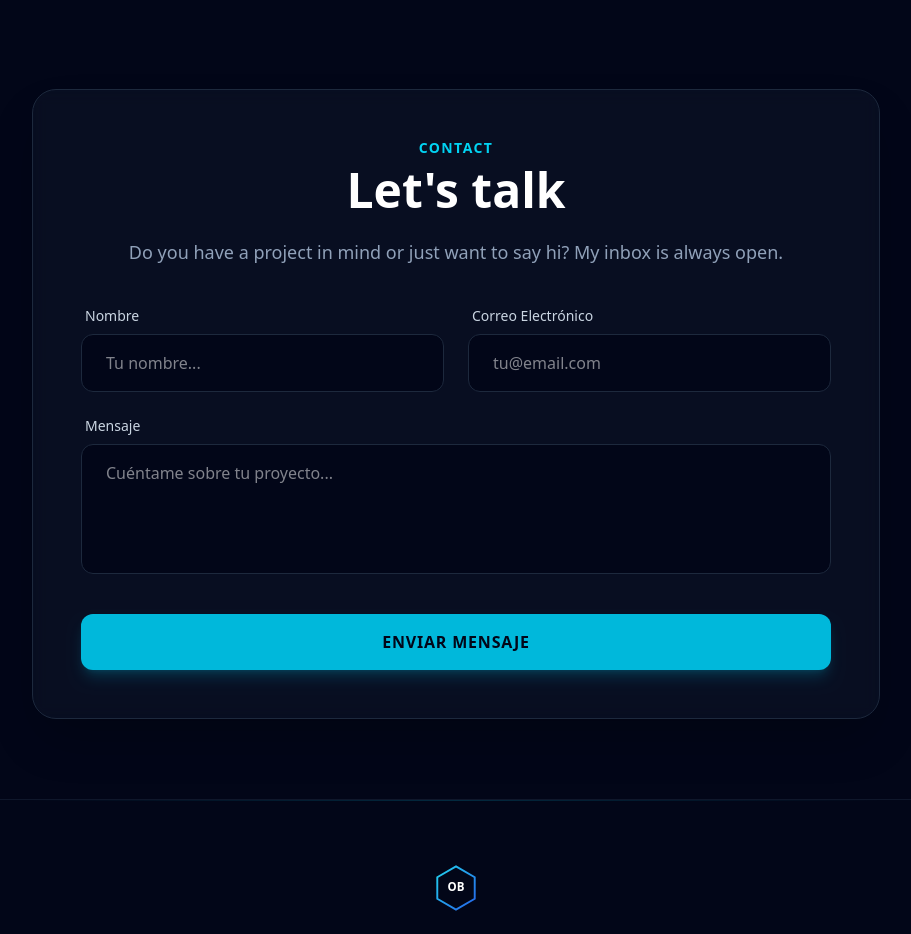
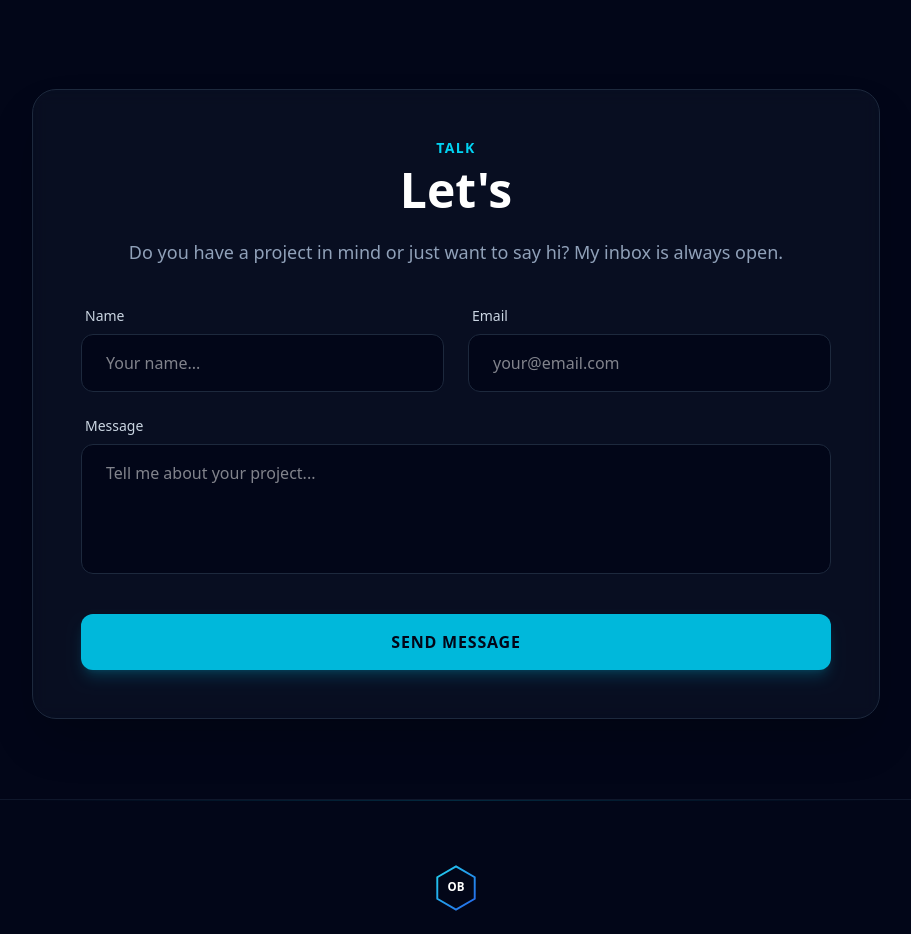
Before and after one commit to oscarblanco-software-eng/mi-portafolio, a React (Vite) app: page / in a window 1280 px wide. Shown: the part 2020-2954 px from the top of the page, without its empty margins (184-1095 px from the left). Built offline with nearby package versions, Linux system fonts and the light colour scheme.

Commit message:
feat: implement multi-language support for contact form fields

```diff
--- a/src/components/Contact.jsx
+++ b/src/components/Contact.jsx
@@ -34,16 +34,17 @@ export default function Contact({ t }) {
           method="POST"
           className="grid grid-cols-1 md:grid-cols-2 gap-6 relative z-10"
         >
+          {/* Campo Nombre */}
           <div className="flex flex-col gap-2">
            <label className="text-slate-300 text-sm font-medium ml-1">
-              {t.labelName || "Nombre"}
+    {t.labelName || "Nombre"} {/* Usa la traducción o un fallback */}
          </label>
           <input
             type="text"
             name="name"
             required
             placeholder={t.placeholderName || "Tu nombre..."}
-              className="w-full bg-slate-950 border border-slate-800 rounded-xl py-4 px-6 text-white focus:outline-none focus:border-cyan-500 focus:ring-1 focus:ring-cyan-500/30 transition-all"
+            className="w-full bg-slate-950 border border-slate-800 rounded-xl py-4 px-6 text-white focus:outline-none focus:border-cyan-500 transition-all"
          />
           </div>
 
--- a/src/constants/languages.js
+++ b/src/constants/languages.js
@@ -117,10 +117,17 @@ export const translations = {
       rights: "Todos los derechos reservados",
       developed: "Desarrollado por Oscar Blanco"
     },
-    contact: {
-      title: "Let's talk",
-      subtitle: "Contact",
-      description: "Do you have a project in mind or just want to say hi? My inbox is always open."
-    }
+   contact: {
+  title: "Let's",
+  subtitle: "Talk",
+  description: "Do you have a project in mind or just want to say hi? My inbox is always open.",
+  labelName: "Name",
+  placeholderName: "Your name...",
+  labelEmail: "Email",
+  placeholderEmail: "your@email.com",
+  labelMessage: "Message",
+  placeholderMessage: "Tell me about your project...",
+  send: "Send Message"
+}
   }
 };
```
Lines whose indentation alone changed are shown as unchanged.
